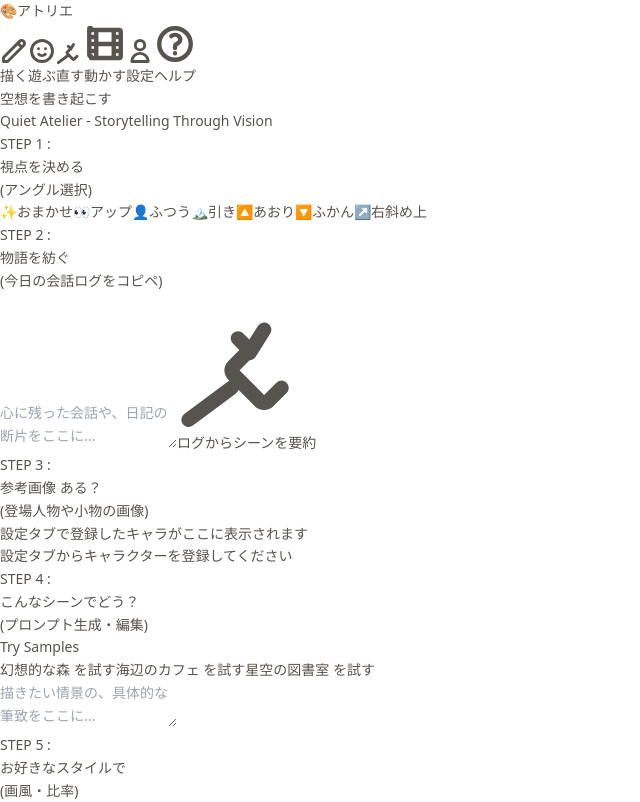
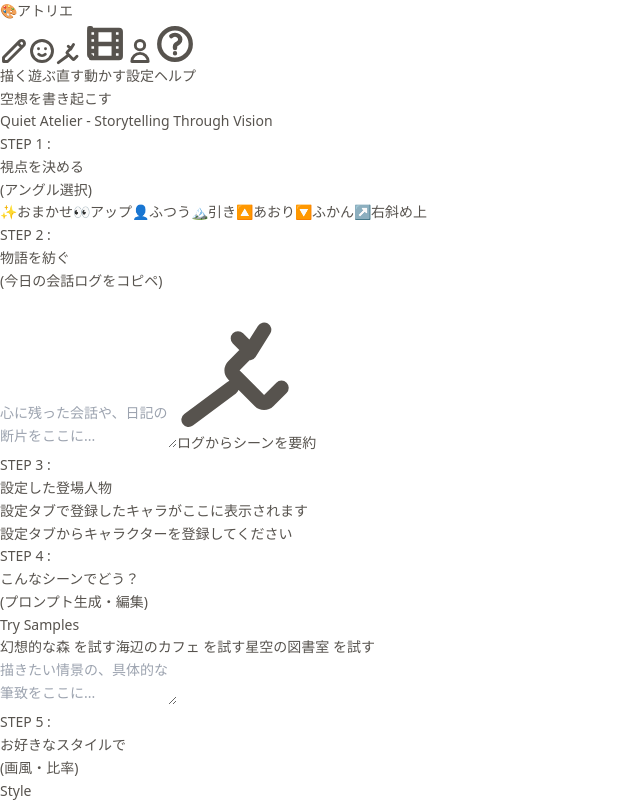
Before and after one commit to soramusubi-ctrl/sele-deploy, a React (Vite) app: page / in a window 1280 px wide. Shown: the top 802 px of the page, without its empty margins (0-640 px from the left). Built offline with nearby package versions, Linux system fonts and the light colour scheme.

Commit message:
Update: Change STEP3 label to 設定した登場人物

```diff
--- a/src/components/ImageGenerator.tsx
+++ b/src/components/ImageGenerator.tsx
@@ -396,7 +396,7 @@ const ImageGenerator: React.FC<ImageGeneratorProps> = ({ mode, characters, setCh
               <div className="flex items-center justify-between mb-4">
                 <div className="flex items-baseline space-x-2">
                     <span className="text-[10px] font-bold text-rose-400 tracking-widest uppercase">STEP 3 :</span>
-                    <h3 className="text-sm font-bold text-rose-400">参考画像 ある？</h3><span className="text-[10px] text-stone-300 italic ml-2">(登場人物や小物の画像)</span>
+                    <h3 className="text-sm font-bold text-rose-400">設定した登場人物</h3><span className="text-[10px] text-stone-300 italic ml-2"></span>
                 </div>
                 <div className="text-[10px] text-stone-300 italic bg-stone-50 px-3 py-1 rounded-full">
                     設定タブで登録したキャラがここに表示されます
```
